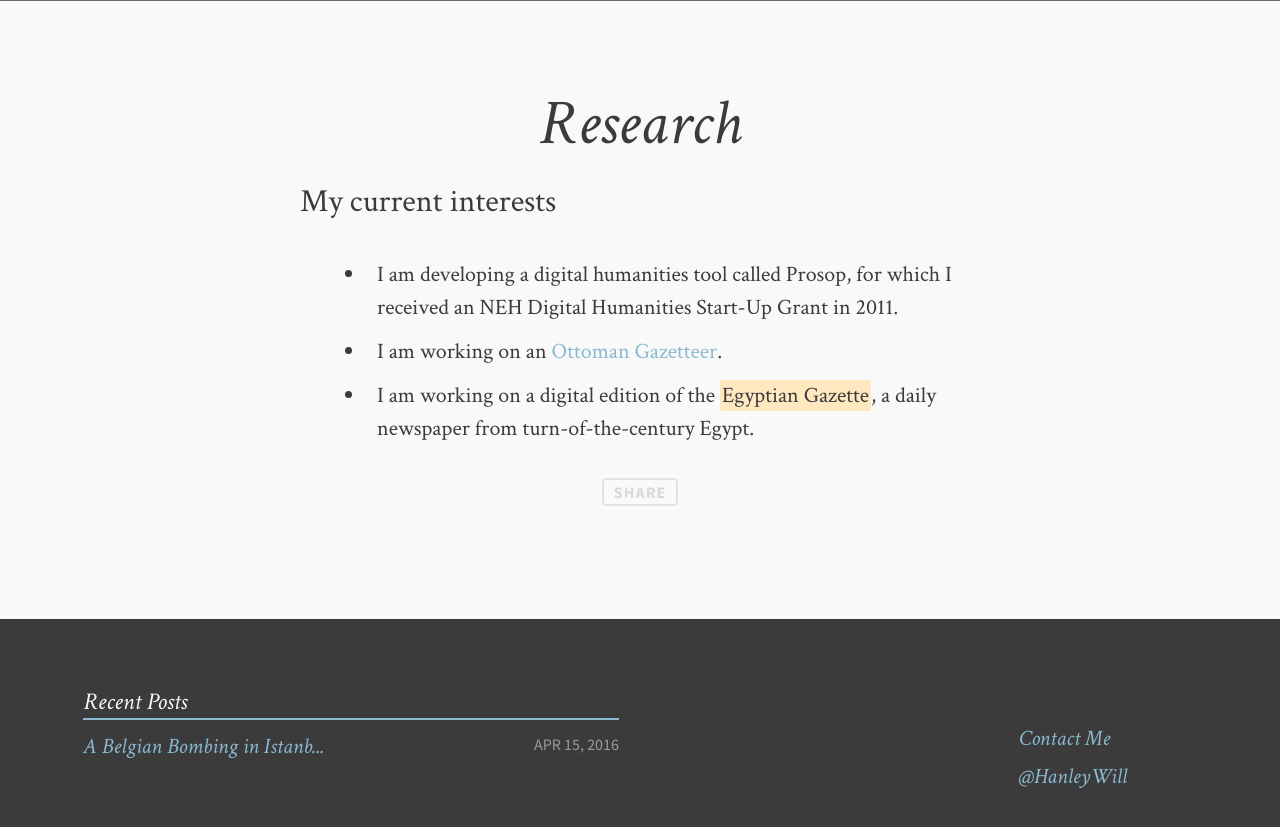
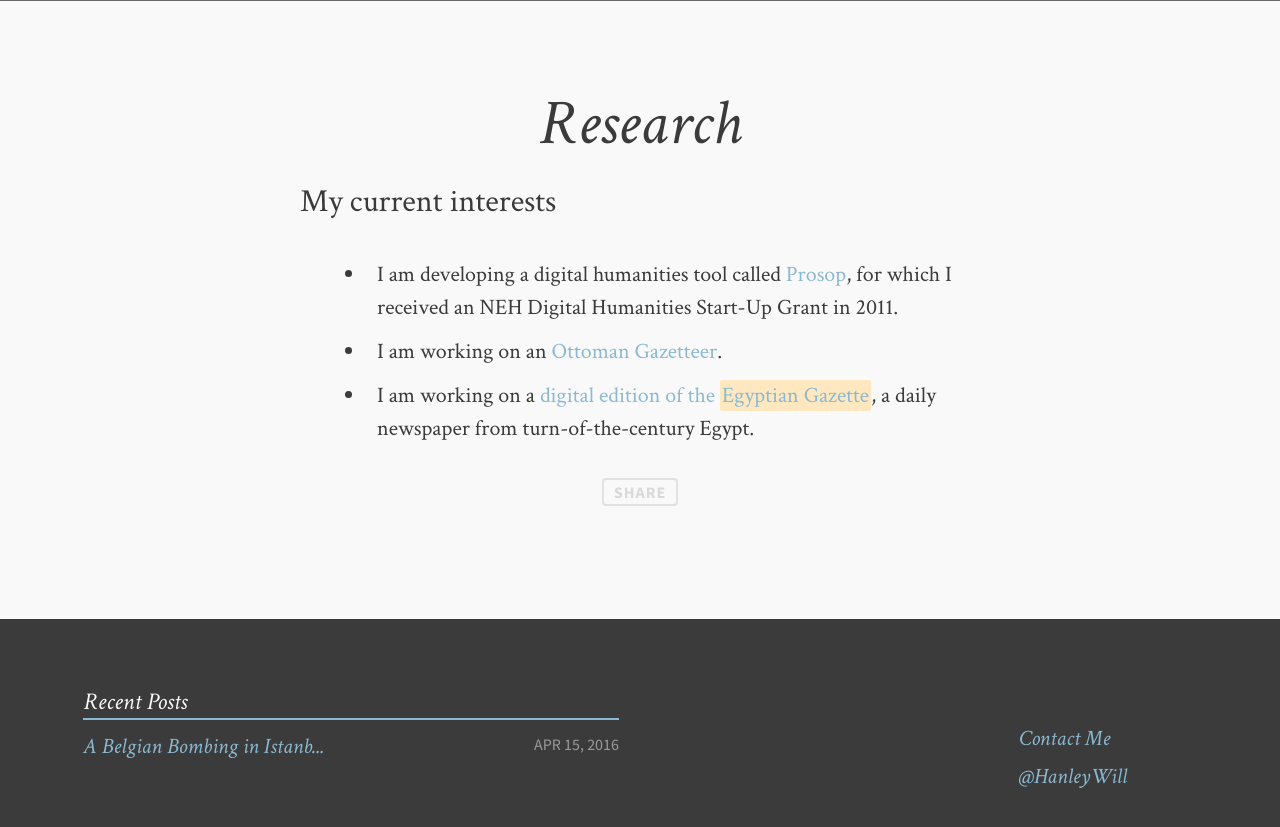
Before and after one commit to jaguillette/whanley.github.io, a Jekyll site: the page built from research.md, in a window 1280 px wide and 900 px high, scrolled down 549 px. Shown: the top 827 px of the window. Built offline with Jekyll 4.4.1, drawn with Linux system fonts in a browser that asks for light colours; comment, search, counter and statistics services are not loaded; part of the change alters nothing that is shown; grey boxes are pictures that could not be loaded.

```diff
--- a/research.md
+++ b/research.md
@@ -8,6 +8,6 @@ image:
   feature: trams.JPG
 ---
 
-* I am developing a digital humanities tool called Prosop, for which I received an NEH Digital Humanities Start-Up Grant in 2011.
+* I am developing a digital humanities tool called [Prosop](http://prosop.org), for which I received an NEH Digital Humanities Start-Up Grant in 2011.
 * I am working on an [Ottoman Gazetteer](http://ottgaz.org).
-* I am working on a digital edition of the *Egyptian Gazette*, a daily newspaper from turn-of-the-century Egypt.
+* I am working on a [digital edition of the *Egyptian Gazette*](https://sites.google.com/site/digitalmicrohistorylab/), a daily newspaper from turn-of-the-century Egypt.
```
Also changed, not shown: 2 other files.
